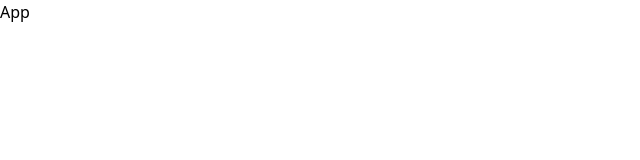
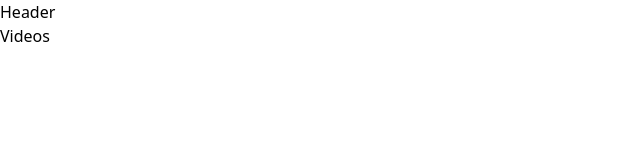
Before and after one commit to jinbaek78/lecture-ellie-react-youtube, a React (Vite) app: page / in a window 1280 px wide. Shown: the top 160 px of the page, without its empty margins (0-640 px from the left). Built offline with nearby package versions, Linux system fonts and the light colour scheme.

Commit message:
set up the router

```diff
--- a/src/App.tsx
+++ b/src/App.tsx
@@ -1,8 +1,15 @@
 import { ReactNode } from 'react';
+import { Outlet } from 'react-router-dom';
+import Header from './components/Header';
 
 type AppProps = {};
 const App = ({}: AppProps) => {
-  return <div>App</div>;
+  return (
+    <div>
+      <Header />
+      <Outlet />
+    </div>
+  );
 };
 
 export default App;
--- /dev/null
+++ b/src/components/Header.tsx
@@ -0,0 +1,8 @@
+import { ReactNode } from 'react';
+
+type HeaderProps = {};
+const Header = ({}: HeaderProps) => {
+  return <div>Header</div>;
+};
+
+export default Header;
--- a/src/index.tsx
+++ b/src/index.tsx
@@ -1,10 +1,26 @@
-import React from 'react'
-import ReactDOM from 'react-dom/client'
-import App from './App'
-import './index.css'
+import React, { Children } from 'react';
+import ReactDOM from 'react-dom/client';
+import { createBrowserRouter, RouterProvider } from 'react-router-dom';
+import App from './App';
+import './index.css';
+import VideoDetail from './pages/VideoDetail';
+import Videos from './pages/Videos';
+
+const router = createBrowserRouter([
+  {
+    path: '/',
+    element: <App />,
+    children: [
+      { index: true, element: <Videos /> },
+      { path: '/videos/', element: <Videos /> },
+      { path: 'videos/:query', element: <Videos /> },
+      { path: 'videos/watch/:videoId', element: <VideoDetail /> },
+    ],
+  },
+]);
 
 ReactDOM.createRoot(document.getElementById('root') as HTMLElement).render(
   <React.StrictMode>
-    <App />
-  </React.StrictMode>,
-)
+    <RouterProvider router={router} />
+  </React.StrictMode>
+);
--- /dev/null
+++ b/src/pages/VideoDetail.tsx
@@ -0,0 +1,8 @@
+import { ReactNode } from 'react';
+
+type VideoDetailProps = {};
+const VideoDetail = ({}: VideoDetailProps) => {
+  return <div>VideoDetail</div>;
+};
+
+export default VideoDetail;
--- /dev/null
+++ b/src/pages/Videos.tsx
@@ -0,0 +1,8 @@
+import { ReactNode } from 'react';
+
+type VideosProps = {};
+const Videos = ({}: VideosProps) => {
+  return <div>Videos</div>;
+};
+
+export default Videos;
```
